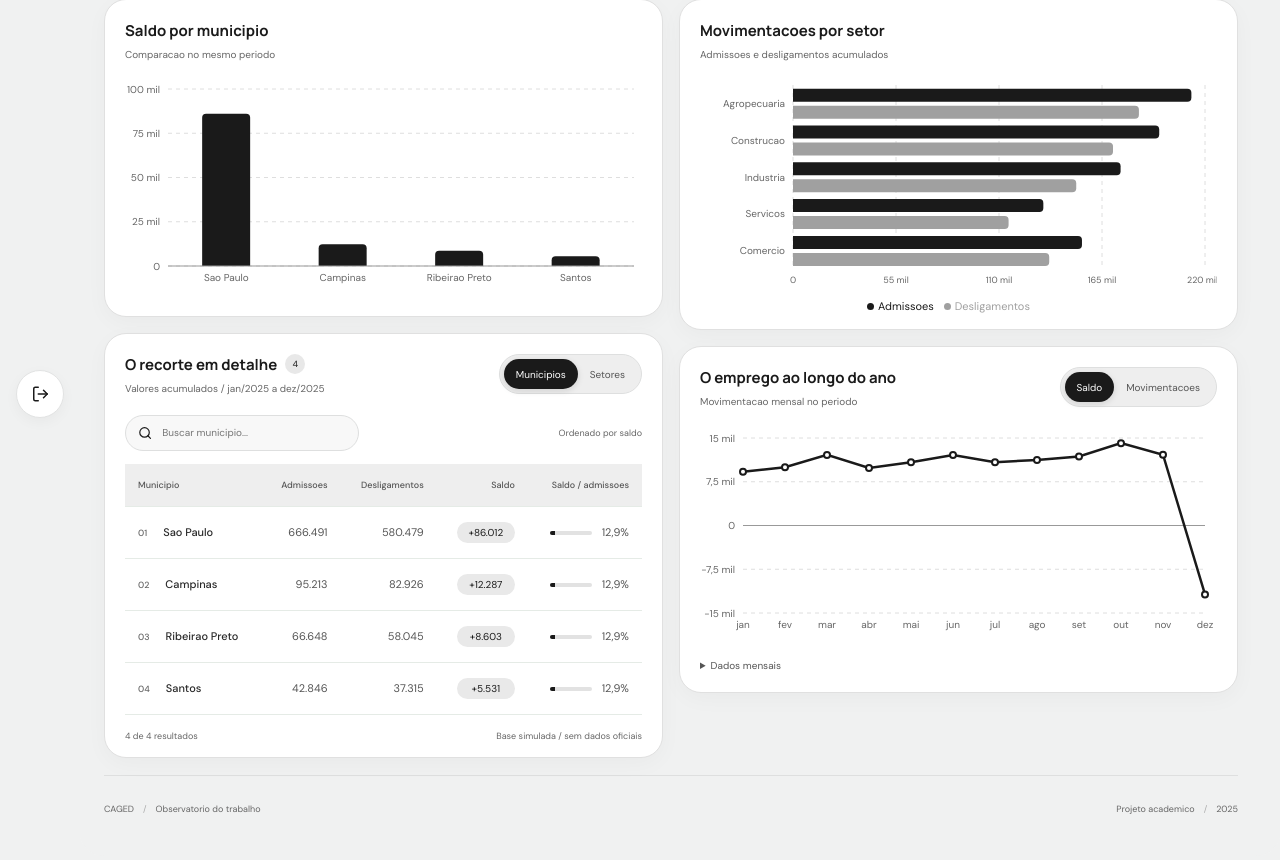
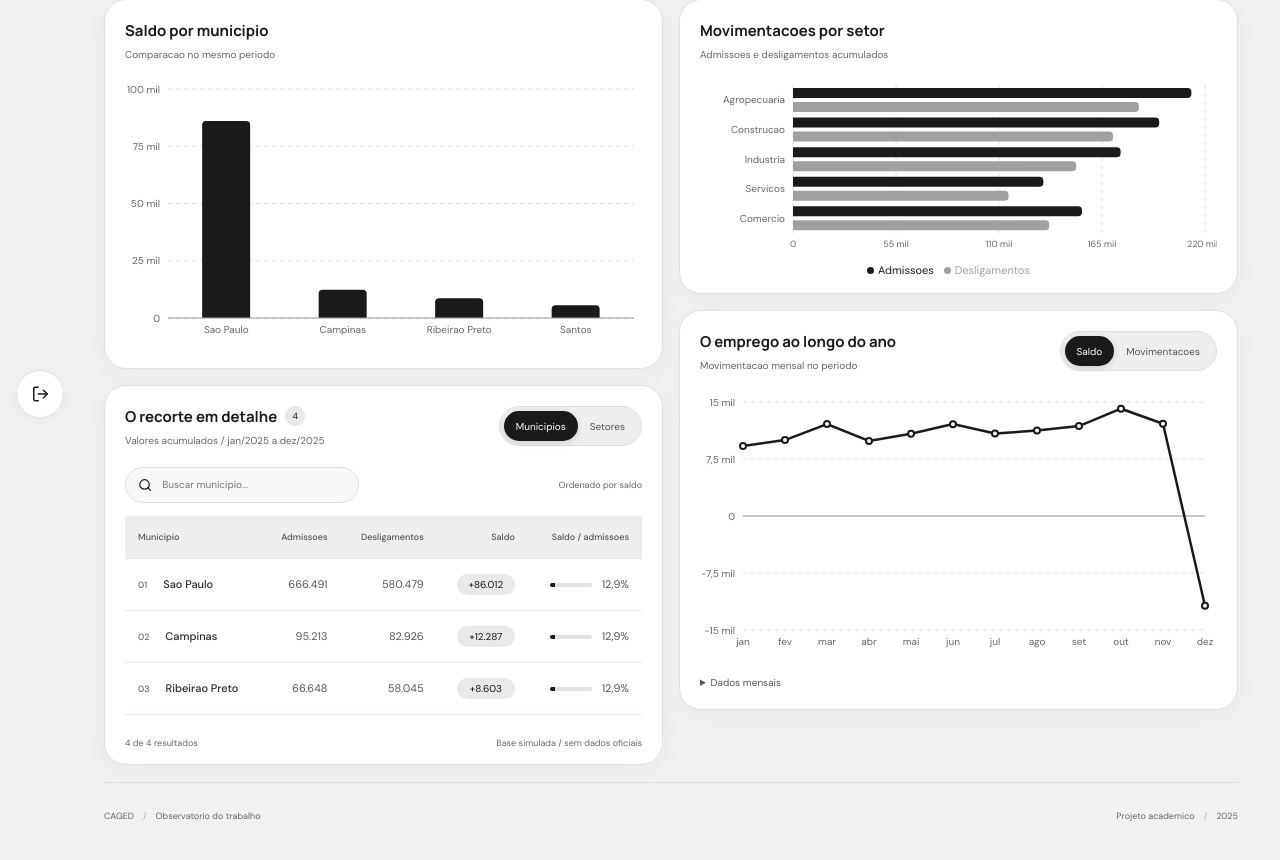
Before and after one commit to Felipeguirau3/caged-monorepo, a React (Vite) app in the folder apps/frontend/: page / in a window 1280 px wide. Shown: the part 364-1224 px from the top of the page. Built offline with nearby package versions, Linux system fonts and the light colour scheme.

Commit message:
style(frontend): adjust dashboard panel heights

```diff
--- a/apps/frontend/src/App.module.css
+++ b/apps/frontend/src/App.module.css
@@ -122,4 +122,14 @@
 	.dashboardColumn:nth-child(2) > :first-child { order: 3; }
 	.dashboardColumn:nth-child(2) > :nth-child(2) { order: 1; }
 }
+	@media (min-width: 901px) {
+		.dashboardColumn:first-child > :first-child { height: 370px; }
+		.dashboardColumn:first-child > :first-child .chart { height: 277px; }
+		.dashboardColumn:first-child > :nth-child(2) { display: flex; flex-direction: column; height: 380px; }
+		.dashboardColumn:first-child > :nth-child(2) .tableScroll { flex: 1; min-height: 0; overflow: auto; }
+		.dashboardColumn:nth-child(2) > :first-child { height: 295px; }
+		.dashboardColumn:nth-child(2) > :first-child .sectorChart { height: 202px; }
+		.dashboardColumn:nth-child(2) > :nth-child(2) { height: 400px; }
+		.dashboardColumn:nth-child(2) > :nth-child(2) .chart { height: 278px; }
+	}
 @media (prefers-reduced-motion: reduce) { *, *::before, *::after { animation: none !important; transition: none !important; } }
```
